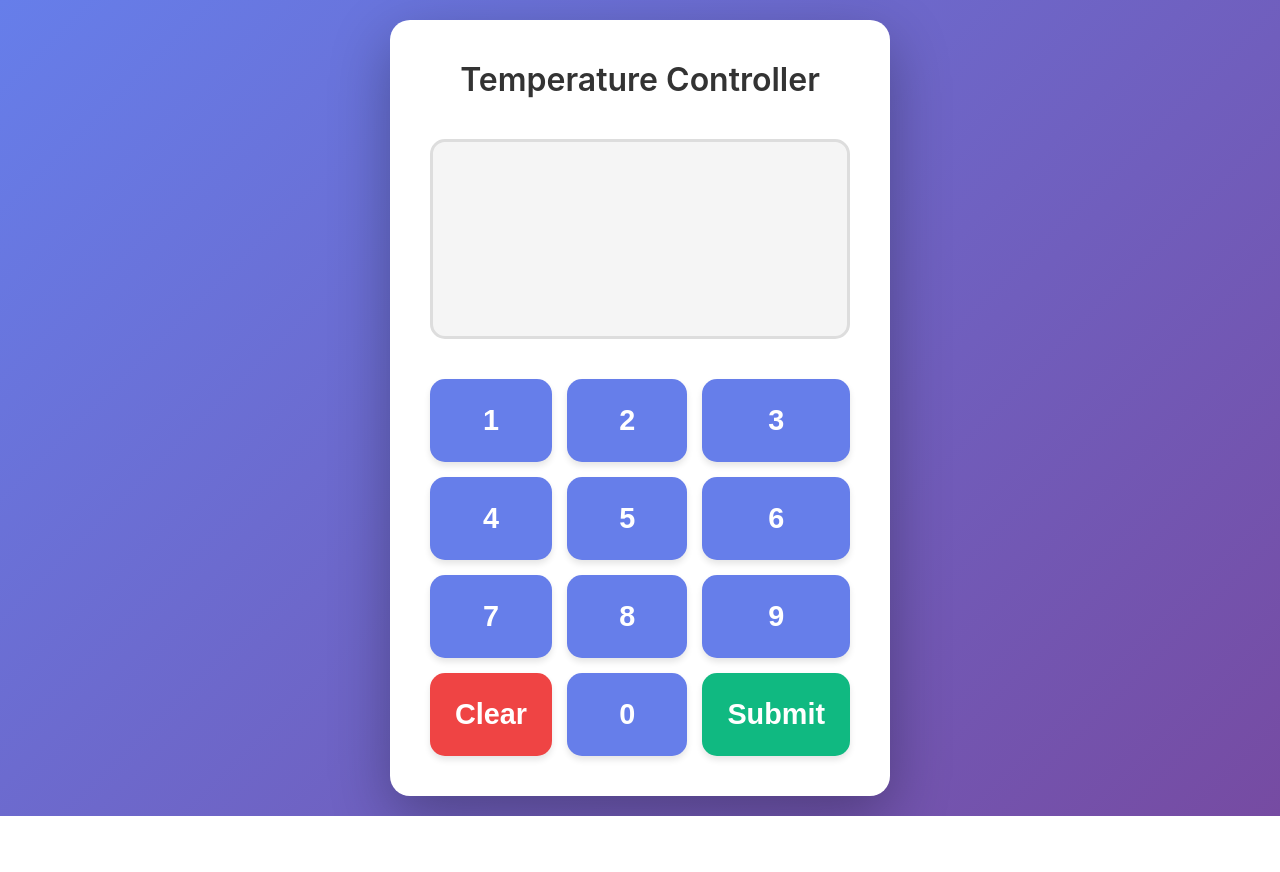
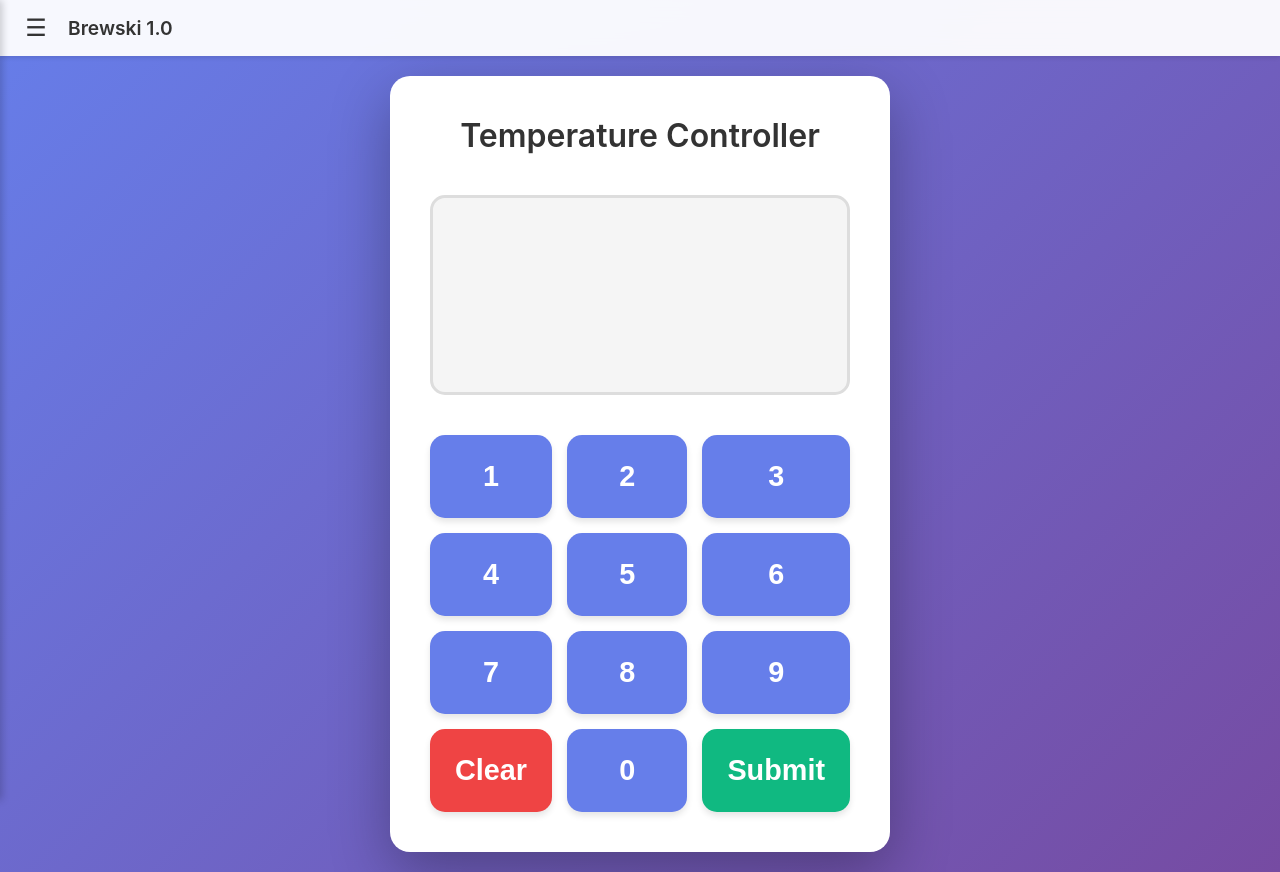
Before and after one commit to anomaddev/Brewski, a Flask app: page / in a window 1280 px wide. Before the commit the page ends 816 px from the top, so only its background shows below. Run offline with Flask 3, Linux system fonts and the light colour scheme.

Commit message:
testing baseline

```diff
--- a/static/css/style.css
+++ b/static/css/style.css
@@ -10,19 +10,179 @@ body {
     min-height: 100vh;
     min-height: -webkit-fill-available;
     display: flex;
-    justify-content: center;
-    align-items: center;
-    padding: 20px;
+    flex-direction: column;
+    padding: 0;
     -webkit-tap-highlight-color: transparent;
     -webkit-touch-callout: none;
 }
 
+/* Menu Bar */
+.menu-bar {
+    background: rgba(255, 255, 255, 0.95);
+    backdrop-filter: blur(10px);
+    -webkit-backdrop-filter: blur(10px);
+    height: 56px;
+    display: flex;
+    align-items: center;
+    padding: 0 16px;
+    box-shadow: 0 2px 4px rgba(0, 0, 0, 0.1);
+    position: sticky;
+    top: 0;
+    z-index: 100;
+}
+
+.menu-btn {
+    background: transparent;
+    border: none;
+    font-size: 1.5em;
+    cursor: pointer;
+    padding: 8px;
+    color: #333;
+    border-radius: 4px;
+    transition: background 0.2s ease;
+    -webkit-tap-highlight-color: transparent;
+    touch-action: manipulation;
+    user-select: none;
+    display: flex;
+    align-items: center;
+    justify-content: center;
+    width: 40px;
+    height: 40px;
+}
+
+.menu-btn:hover {
+    background: rgba(0, 0, 0, 0.05);
+}
+
+.menu-btn:active {
+    background: rgba(0, 0, 0, 0.1);
+}
+
+.menu-icon {
+    line-height: 1;
+}
+
+.menu-title {
+    margin-left: 12px;
+    font-size: 1.2em;
+    font-weight: 600;
+    color: #333;
+    flex: 1;
+}
+
+/* Sidebar */
+.sidebar {
+    position: fixed;
+    top: 0;
+    left: 0;
+    width: 100%;
+    height: 100%;
+    z-index: 1000;
+    pointer-events: none;
+}
+
+.sidebar.active {
+    pointer-events: auto;
+}
+
+.sidebar-overlay {
+    position: absolute;
+    top: 0;
+    left: 0;
+    width: 100%;
+    height: 100%;
+    background: rgba(0, 0, 0, 0.5);
+    opacity: 0;
+    transition: opacity 0.3s ease;
+}
+
+.sidebar.active .sidebar-overlay {
+    opacity: 1;
+}
+
+.sidebar-content {
+    position: absolute;
+    top: 0;
+    left: 0;
+    width: 280px;
+    max-width: 85vw;
+    height: 100%;
+    background: white;
+    box-shadow: 2px 0 8px rgba(0, 0, 0, 0.2);
+    transform: translateX(-100%);
+    transition: transform 0.3s ease;
+    display: flex;
+    flex-direction: column;
+}
+
+.sidebar.active .sidebar-content {
+    transform: translateX(0);
+}
+
+.sidebar-close {
+    background: transparent;
+    border: none;
+    font-size: 2em;
+    cursor: pointer;
+    padding: 12px 16px;
+    color: #666;
+    align-self: flex-end;
+    line-height: 1;
+    transition: color 0.2s ease;
+    -webkit-tap-highlight-color: transparent;
+    touch-action: manipulation;
+    user-select: none;
+}
+
+.sidebar-close:hover {
+    color: #333;
+}
+
+.sidebar-nav {
+    flex: 1;
+    padding: 16px 0;
+}
+
+.sidebar-item {
+    display: block;
+    padding: 16px 24px;
+    color: #333;
+    text-decoration: none;
+    font-size: 1.1em;
+    transition: background 0.2s ease, color 0.2s ease;
+    border-left: 3px solid transparent;
+    -webkit-tap-highlight-color: transparent;
+    touch-action: manipulation;
+    user-select: none;
+}
+
+.sidebar-item:hover {
+    background: rgba(102, 126, 234, 0.1);
+    border-left-color: #667eea;
+    color: #667eea;
+}
+
+.sidebar-item:active {
+    background: rgba(102, 126, 234, 0.2);
+}
+
+/* Main Content Container */
 .container {
+    flex: 1;
+    display: flex;
+    flex-direction: column;
+    justify-content: center;
+    align-items: center;
+    padding: 40px;
+    margin: 20px auto;
+    width: calc(100% - 40px);
+    max-width: 500px;
     background: white;
     border-radius: 20px;
-    padding: 40px;
     box-shadow: 0 20px 60px rgba(0, 0, 0, 0.3);
-    max-width: 500px;
+}
+
+.container > * {
     width: 100%;
 }
 
--- a/templates/index.html
+++ b/templates/index.html
@@ -7,6 +7,27 @@
     <link rel="stylesheet" href="{{ url_for('static', filename='css/style.css') }}">
 </head>
 <body>
+    <!-- Menu Bar -->
+    <div class="menu-bar">
+        <button class="menu-btn" id="menu-btn" onclick="toggleSidebar()">
+            <span class="menu-icon">☰</span>
+        </button>
+        <div class="menu-title">Brewski 1.0</div>
+    </div>
+
+    <!-- Sidebar Menu -->
+    <div class="sidebar" id="sidebar">
+        <div class="sidebar-overlay" onclick="toggleSidebar()"></div>
+        <div class="sidebar-content">
+            <button class="sidebar-close" onclick="toggleSidebar()">×</button>
+            <nav class="sidebar-nav">
+                <a href="#" class="sidebar-item" onclick="navigateTo('dashboard'); return false;">Dashboard</a>
+                <a href="#" class="sidebar-item" onclick="navigateTo('history'); return false;">History</a>
+                <a href="#" class="sidebar-item" onclick="navigateTo('settings'); return false;">Settings</a>
+            </nav>
+        </div>
+    </div>
+
     <div class="container">
         <h1>Temperature Controller</h1>
 
@@ -96,6 +117,18 @@
                 alert('Error submitting temperature. Please try again.');
             });
         }
+
+        function toggleSidebar() {
+            const sidebar = document.getElementById('sidebar');
+            sidebar.classList.toggle('active');
+        }
+
+        function navigateTo(page) {
+            console.log('Navigate to:', page);
+            // Close sidebar after navigation
+            toggleSidebar();
+            // TODO: Implement navigation logic
+        }
     </script>
 </body>
 </html>
```
Also changed, not shown: other parts of static/css/style.css (+32 -8 lines).
